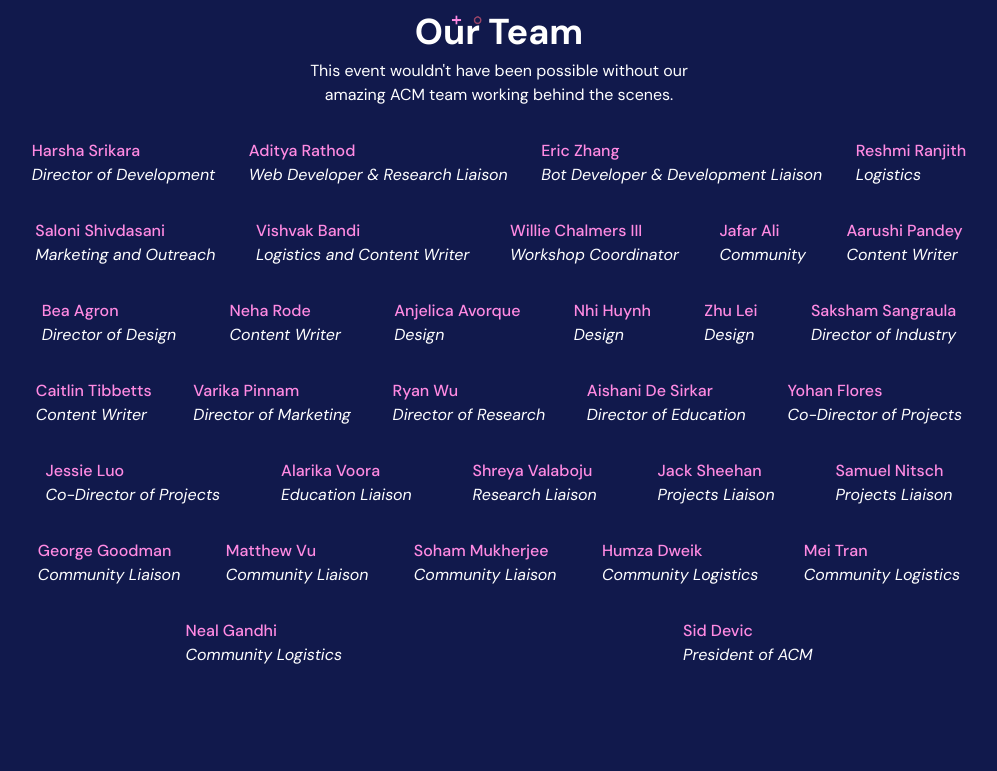
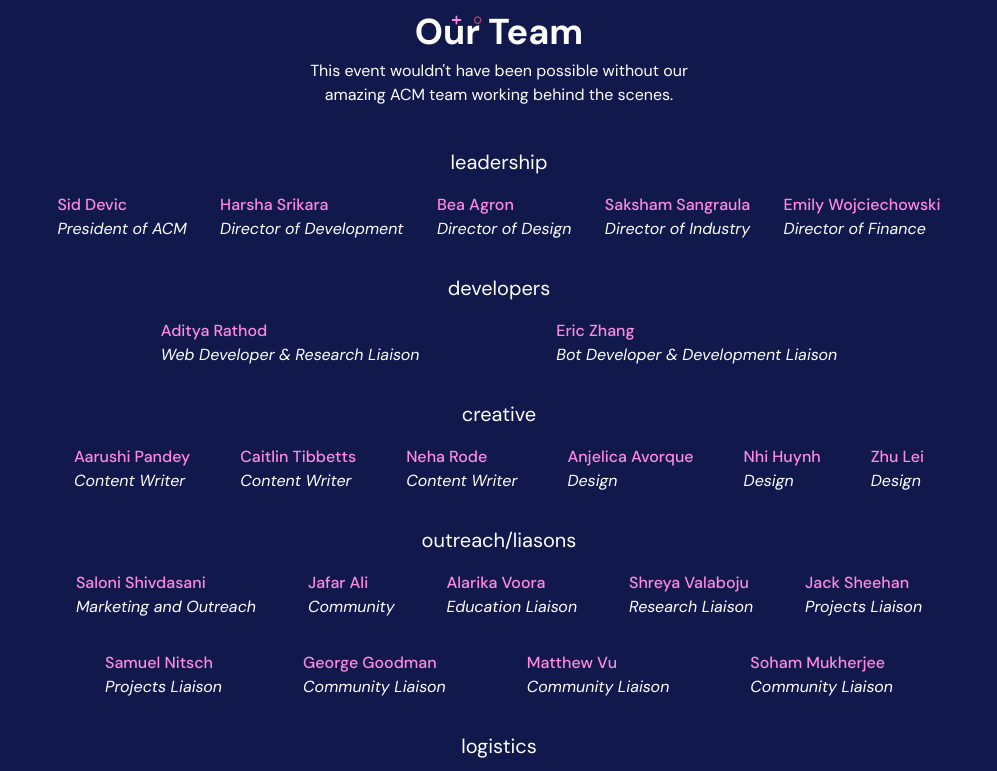
Before and after one commit to acmutd/hacktoberfest-site, a Next.js app: page / in a window 1280 px wide. Shown: the part 5440-6211 px from the top of the page, without its empty margins (141-1138 px from the left). Built offline with nearby package versions, Linux system fonts and the light colour scheme; no server answers.

Commit message:
Add sections to Thanks component

```diff
--- a/components/thanks.tsx
+++ b/components/thanks.tsx
@@ -1,39 +1,53 @@
-import credits from '../credits'
+import credits, { CreditsType } from '../credits'
 import firebase from '../services/firebase'
 
 const Thanks = (): JSX.Element => {
+  const categories = ['leadership', 'developers', 'creative', 'outreach/liasons', 'logistics']
+  return (
+    <div className='mt-20 text-center'>
+      <h2 className='font-bold text-4xl flex items-center justify-center'>
+        <img src='/img/sparkles.svg' className='-ml-20 pl-4 -mt-6 h-3 absolute z-10' alt='' />
+        <span className='z-0'>Our Team</span>
+      </h2>
+      <div className='text-md mb-8 text-center max-w-sm my-0 mx-auto'>
+        This event wouldn&apos;t have been possible without our amazing ACM team working behind the
+        scenes.
+      </div>
+      {categories.map(cat => (
+        <div className='py-2 mx-auto my-0' style={{ maxWidth: '950px' }} key={cat}>
+          <h1 className='text-xl'>{cat}</h1>
+          <div
+            className='flex flex-wrap flex-row justify-evenly px-4 mx-auto my-0'
+            style={{ maxWidth: '1000px' }}>
+            {credits
+              .filter(cr => cr.role === cat)
+              .map(person => (
+                <PersonCredit person={person} key={person.name} />
+              ))}
+          </div>
+        </div>
+      ))}
+    </div>
+  )
+}
+
+const PersonCredit = (props: { person: CreditsType }): JSX.Element => {
   const linkClick = (name: string) => () => {
     firebase.analytics().logEvent('credits_link_click', {
       name,
     })
   }
   return (
-    <div className='mt-20 text-center'>
-      <h2 className='font-bold text-4xl flex items-center justify-center'>
-        <img src='/img/sparkles.svg' className='-ml-20 pl-4 -mt-6 h-3 absolute z-10' alt='' />
-        <span className='z-0'>Our Team</span>
-      </h2>
-      <div className='text-md mb-4 text-center max-w-sm my-0 mx-auto'>
-        This event wouldn&apos;t have been possible without our amazing ACM team working behind the
-        scenes.
-      </div>
-      <div
-        className='mt-4 flex flex-wrap flex-row justify-around px-4 mx-auto my-0'
-        style={{ maxWidth: '1000px' }}>
-        {credits.map(person => (
-          <div className='p-4 flex justify-start flex-col items-start' key={person.name}>
-            <a
-              className='cursor-pointer font-medium text-fuschia hover:text-pink-500'
-              href={person.linkedin || null}
-              target='_blank'
-              onClick={linkClick(person.name)}
-              rel='noopener noreferrer'>
-              {person.name}
-            </a>
-            <div className='italic'>{person.title}</div>
-          </div>
-        ))}
-      </div>
+    <div className='p-4 flex justify-start flex-col items-start'>
+      <a
+        className='cursor-pointer font-medium text-fuschia hover:text-pink-500'
+        href={props.person.linkedin || null}
+        target='_blank'
+        onClick={linkClick(props.person.name)}
+        rel='noopener noreferrer'>
+        {props.person.name}
+      </a>
+      <div className='italic'>{props.person.title}</div>
     </div>
   )
 }
--- a/credits.ts
+++ b/credits.ts
@@ -1,163 +1,208 @@
-const credits = [
+export interface CreditsType {
+  name: string
+  title: string
+  linkedin: string
+  role: 'leadership' | 'developers' | 'creative' | 'outreach/liasons' | 'logistics'
+}
+
+const credits: CreditsType[] = [
+  {
+    name: 'Sid Devic',
+    title: 'President of ACM',
+    linkedin: '',
+    role: 'leadership',
+  },
   {
     name: 'Harsha Srikara',
     title: 'Director of Development',
     linkedin: 'https://www.linkedin.com/in/harshasrikara/',
+    role: 'leadership',
   },
   {
     name: 'Aditya Rathod',
     title: 'Web Developer & Research Liaison',
     linkedin: 'https://www.linkedin.com/in/aditya-rathod/',
+    role: 'developers',
   },
   {
     name: 'Eric Zhang',
     title: 'Bot Developer & Development Liaison',
     linkedin: 'https://www.linkedin.com/in/eric--zhang/',
+    role: 'developers',
   },
   {
     name: 'Reshmi Ranjith',
     title: 'Logistics',
     linkedin: 'https://www.linkedin.com/in/reshmi-ranjith/',
+    role: 'logistics',
   },
   {
     name: 'Saloni Shivdasani',
     title: 'Marketing and Outreach',
     linkedin: 'https://www.linkedin.com/in/saloni-s/',
+    role: 'outreach/liasons',
   },
   {
     name: 'Vishvak Bandi',
     title: 'Logistics and Content Writer',
     linkedin: 'https://www.linkedin.com/in/vishvak-bandi/',
+    role: 'logistics',
   },
   {
     name: 'Willie Chalmers III',
     title: 'Workshop Coordinator',
     linkedin: 'https://www.linkedin.com/in/willie-chalmers-iii/',
+    role: 'logistics',
   },
   {
     name: 'Jafar Ali',
     title: 'Community',
     linkedin: 'https://www.linkedin.com/in/jafar-ali-utd/',
+    role: 'outreach/liasons',
   },
   {
     name: 'Aarushi Pandey',
     title: 'Content Writer',
     linkedin: 'https://www.linkedin.com/in/aarushi-s-pandey/',
+    role: 'creative',
+  },
+  {
+    name: 'Caitlin Tibbetts',
+    title: 'Content Writer',
+    linkedin: 'https://www.linkedin.com/in/caitlin-tibbetts/',
+    role: 'creative',
   },
   {
     name: 'Bea Agron',
     title: 'Director of Design',
     linkedin: 'https://www.linkedin.com/in/beatrice-agron-9b625117a/',
+    role: 'leadership',
   },
   {
     name: 'Neha Rode',
     title: 'Content Writer',
     linkedin: 'https://www.linkedin.com/in/neharode/',
+    role: 'creative',
   },
   {
     name: 'Anjelica Avorque',
     title: 'Design',
     linkedin: 'https://www.linkedin.com/in/anjelica-avorque/',
+    role: 'creative',
   },
   {
     name: 'Nhi Huynh',
     title: 'Design',
     linkedin: 'https://www.linkedin.com/in/nhi-huynh-56919a1a6/',
+    role: 'creative',
   },
   {
     name: 'Zhu Lei',
     title: 'Design',
     linkedin: 'https://www.linkedin.com/in/zhuleiutd/',
+    role: 'creative',
   },
   {
     name: 'Saksham Sangraula',
     title: 'Director of Industry',
     linkedin: 'https://www.linkedin.com/in/sakshamsangraula/',
-  },
-  {
-    name: 'Caitlin Tibbetts',
-    title: 'Content Writer',
-    linkedin: 'https://www.linkedin.com/in/caitlin-tibbetts/',
+    role: 'leadership',
   },
   {
     name: 'Varika Pinnam',
     title: 'Director of Marketing',
     linkedin: 'https://www.linkedin.com/in/varika-pinnam/',
+    role: 'leaderhip',
   },
   {
     name: 'Ryan Wu',
     title: 'Director of Research',
     linkedin: 'https://www.linkedin.com/in/ryankwu/',
+    role: 'leaderhip',
   },
   {
     name: 'Aishani De Sirkar',
     title: 'Director of Education',
     linkedin: 'https://www.linkedin.com/in/aishani-de-sirkar-9222a7170/',
+    role: 'leaderhip',
   },
   {
     name: 'Yohan Flores',
     title: 'Co-Director of Projects',
     linkedin: 'https://www.linkedin.com/in/yohan-flores/',
+    role: 'leaderhip',
   },
   {
     name: 'Jessie Luo',
     title: 'Co-Director of Projects',
     linkedin: 'https://www.linkedin.com/in/jess-luo/',
+    role: 'leaderhip',
   },
   {
     name: 'Alarika Voora',
     title: 'Education Liaison',
     linkedin: 'https://www.linkedin.com/in/alarika-voora-52671274/',
+    role: 'outreach/liasons',
   },
   {
     name: 'Shreya Valaboju',
     title: 'Research Liaison',
     linkedin: 'https://www.linkedin.com/in/shreya-valaboju/',
+    role: 'outreach/liasons',
   },
   {
     name: 'Jack Sheehan',
     title: 'Projects Liaison',
     linkedin: 'https://www.linkedin.com/in/jack-c-sheehan/',
+    role: 'outreach/liasons',
   },
   {
     name: 'Samuel Nitsch',
     title: 'Projects Liaison',
     linkedin: 'https://www.linkedin.com/in/samuel-nitsch-378824175/',
+    role: 'outreach/liasons',
   },
   {
     name: 'George Goodman',
     title: 'Community Liaison',
-    linkedin: '',
+    linkedin: 'https://blitcrush.com/',
+    role: 'outreach/liasons',
   },
   {
     name: 'Matthew Vu',
     title: 'Community Liaison',
     linkedin: 'https://www.linkedin.com/in/matthew-vu-197513137/',
+    role: 'outreach/liasons',
   },
   {
     name: 'Soham Mukherjee',
     title: 'Community Liaison',
     linkedin: 'https://www.linkedin.com/in/soham-mukherjee-21b909165/',
+    role: 'outreach/liasons',
   },
   {
     name: 'Humza Dweik',
     title: 'Community Logistics',
     linkedin: '',
+    role: 'logistics',
   },
   {
-    name: 'Mei Tran',
+    name: 'Megan Tran',
     title: 'Community Logistics',
     linkedin: '',
+    role: 'logistics',
   },
   {
     name: 'Neal Gandhi',
     title: 'Community Logistics',
     linkedin: '',
+    role: 'logistics',
   },
   {
-    name: 'Sid Devic',
-    title: 'President of ACM',
+    name: 'Emily Wojciechowski',
+    title: 'Director of Finance',
     linkedin: '',
+    role: 'leadership',
   },
 ]
 
```
